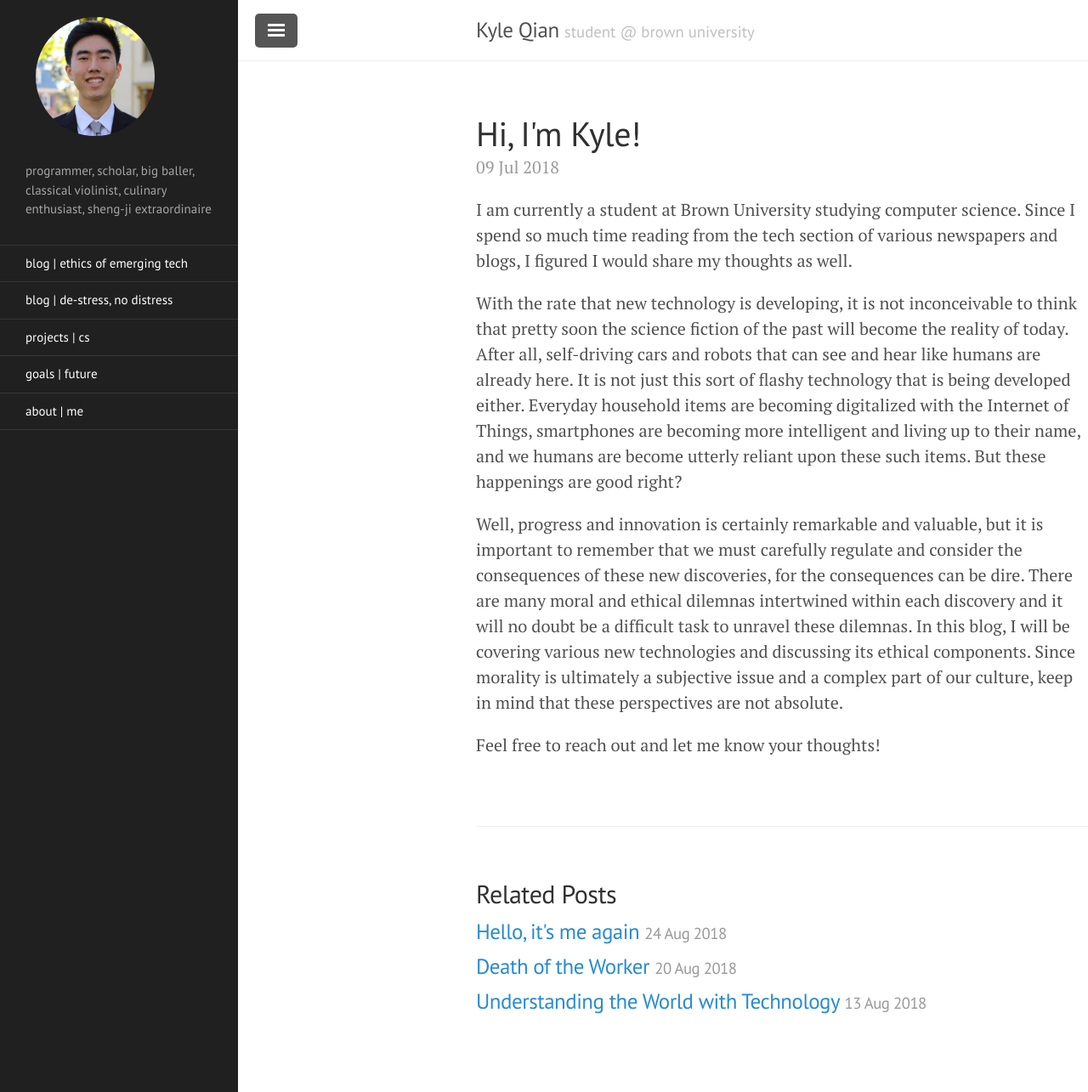
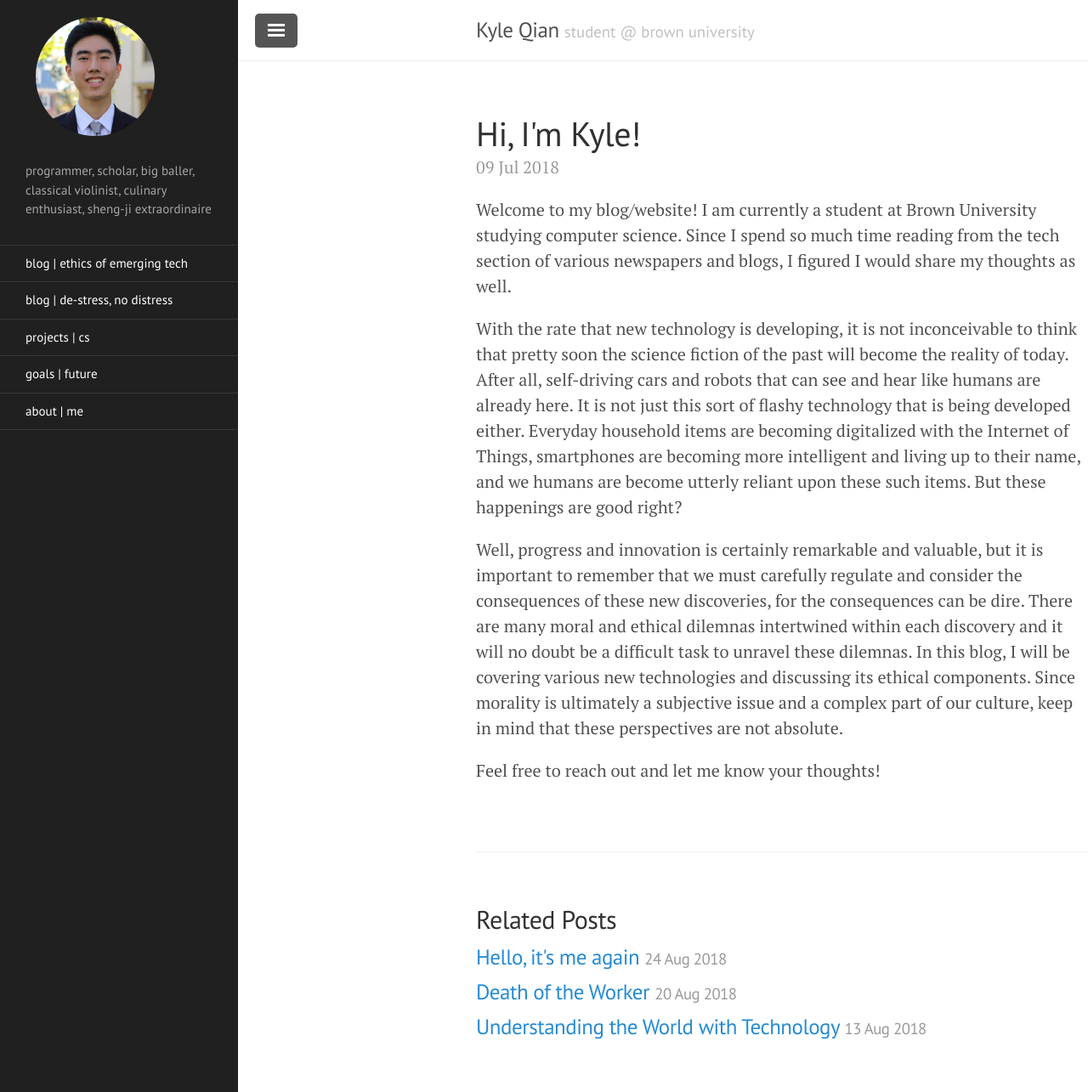
Before and after one commit to kqian5/kqian5.github.io, a Jekyll site: the page built from _posts/2018-7-9-Welcome.md, in a window 1280 px wide and 1285 px high. Shown: the whole window at 85% size. Built offline with Jekyll 4.4.1, drawn with Linux system fonts in a browser that asks for light colours.

Commit message:
Update 2018-7-9-Welcome.md

```diff
--- a/_posts/2018-7-9-Welcome.md
+++ b/_posts/2018-7-9-Welcome.md
@@ -3,7 +3,7 @@ layout: post
 title: Hi, I'm Kyle!
 categories: Tech
 ---
-I am currently a student at Brown University studying computer science. Since I spend so much time reading from the tech section of various newspapers and blogs, I figured I would share my thoughts as well.
+Welcome to my blog/website! I am currently a student at Brown University studying computer science. Since I spend so much time reading from the tech section of various newspapers and blogs, I figured I would share my thoughts as well.
 
 <!--more-->
 
```
